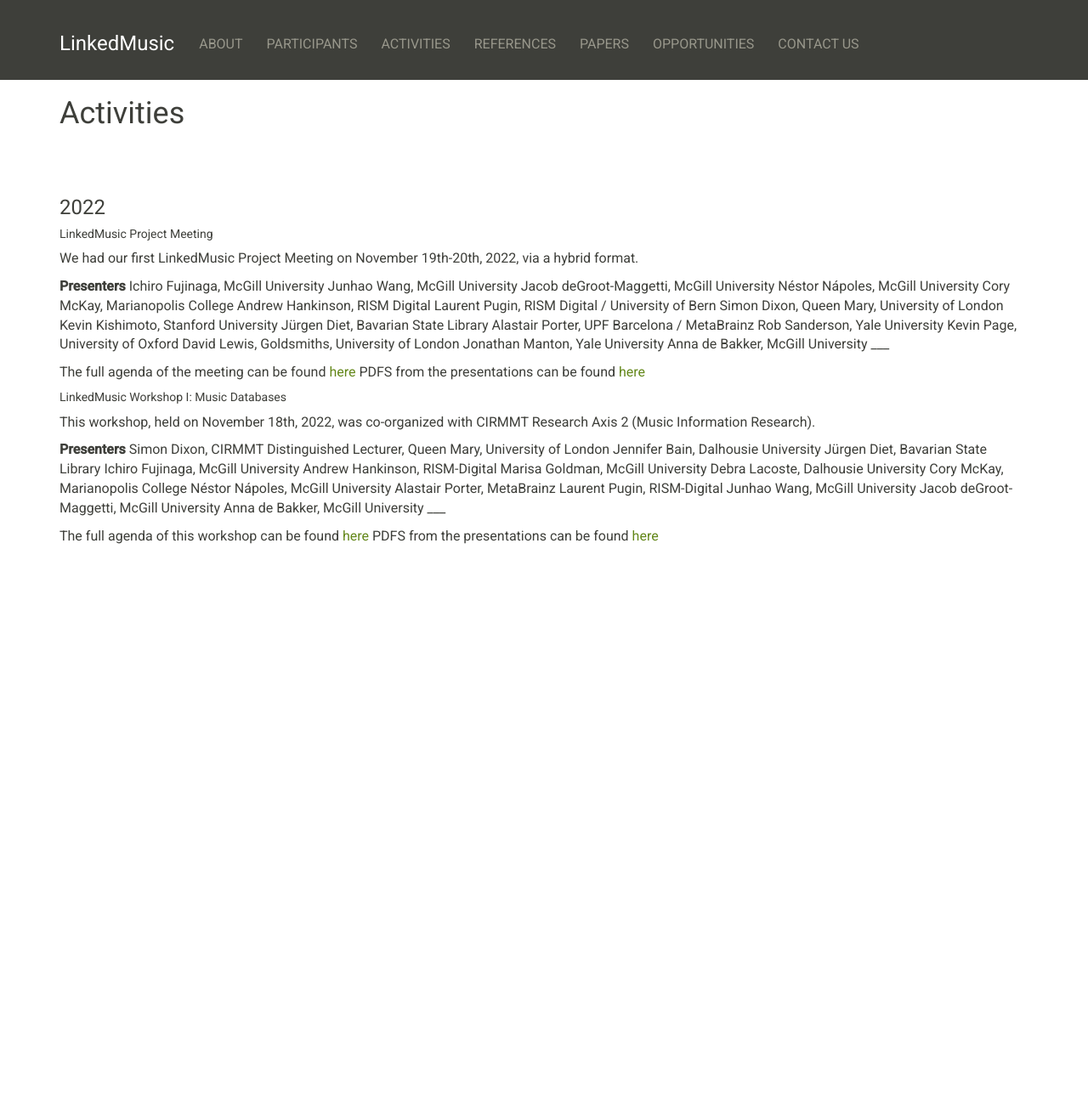
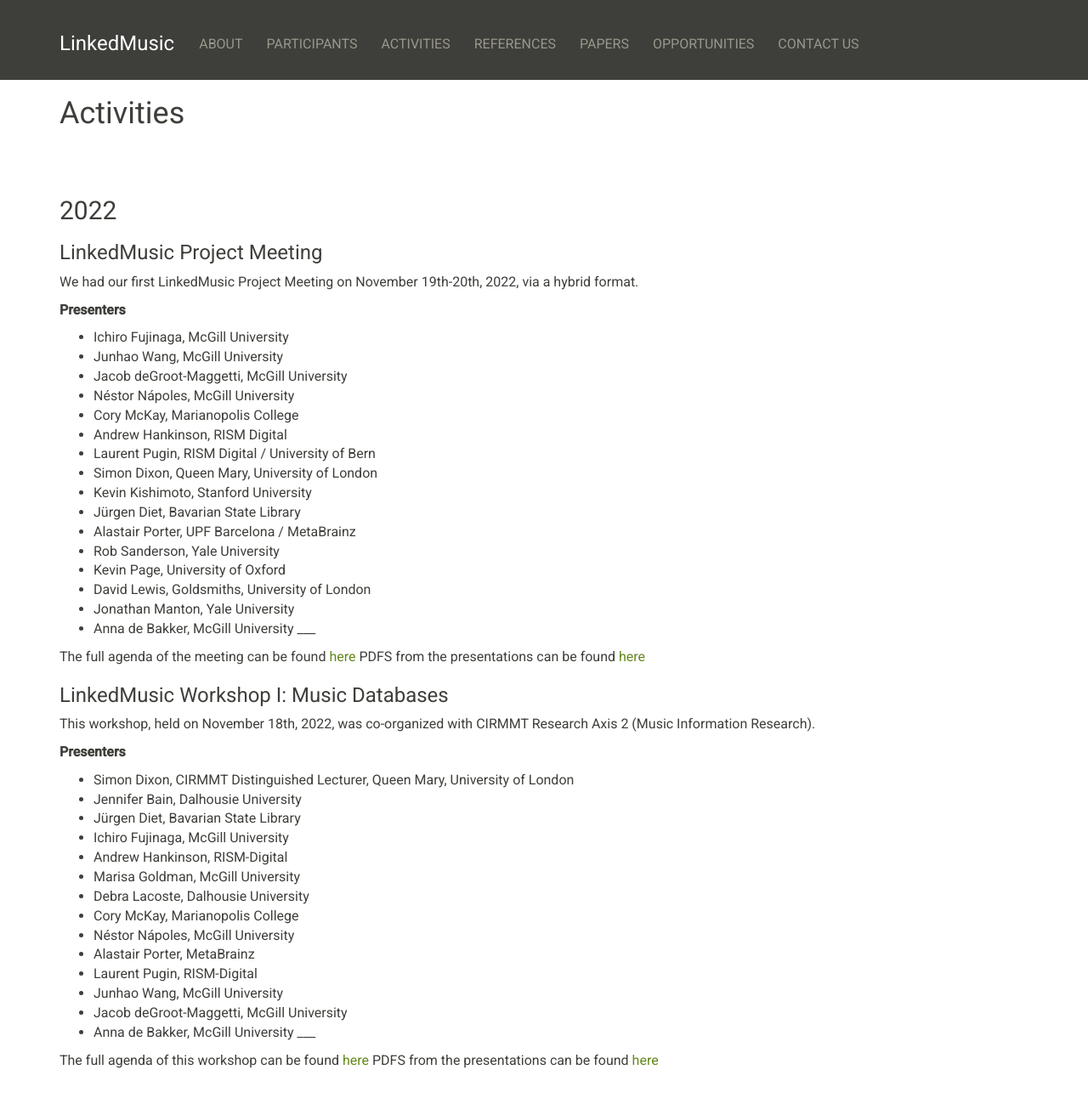
Before and after one commit to DDMAL/linkedmusic-website, a Jekyll site: the page built from activities.md, in a window 1280 px wide and 1292 px high. Shown: the whole window at 85% size. Built offline with Jekyll 4.4.1, drawn with Linux system fonts in a browser that asks for light colours; nearby versions of some CDN libraries.

Commit message:
fixing format

```diff
--- a/activities.md
+++ b/activities.md
@@ -5,53 +5,53 @@
 
 ---
 
-### 2022
+## 2022
 
-##### LinkedMusic Project Meeting
+### LinkedMusic Project Meeting
 
 We had our first LinkedMusic Project Meeting on November 19th-20th, 2022, via a hybrid format.
 
 **Presenters**
-Ichiro Fujinaga, McGill University
-Junhao Wang, McGill University
-Jacob deGroot-Maggetti, McGill University
-Néstor Nápoles, McGill University
-Cory McKay, Marianopolis College
-Andrew Hankinson, RISM Digital
-Laurent Pugin, RISM Digital / University of Bern
-Simon Dixon, Queen Mary, University of London
-Kevin Kishimoto, Stanford University
-Jürgen Diet, Bavarian State Library
-Alastair Porter, UPF Barcelona / MetaBrainz
-Rob Sanderson, Yale University
-Kevin Page, University of Oxford
-David Lewis, Goldsmiths, University of London
-Jonathan Manton, Yale University
-Anna de Bakker, McGill University
+* Ichiro Fujinaga, McGill University
+* Junhao Wang, McGill University
+* Jacob deGroot-Maggetti, McGill University
+* Néstor Nápoles, McGill University
+* Cory McKay, Marianopolis College
+* Andrew Hankinson, RISM Digital
+* Laurent Pugin, RISM Digital / University of Bern
+* Simon Dixon, Queen Mary, University of London
+* Kevin Kishimoto, Stanford University
+* Jürgen Diet, Bavarian State Library
+* Alastair Porter, UPF Barcelona / MetaBrainz
+* Rob Sanderson, Yale University
+* Kevin Page, University of Oxford
+* David Lewis, Goldsmiths, University of London
+* Jonathan Manton, Yale University
+* Anna de Bakker, McGill University
 ___
 
 The full agenda of the meeting can be found [here](https://linkedmusic.ca/meetings)
 PDFS from the presentations can be found [here](https://linkedmusic.ca/meetingpdfs)
 
-##### LinkedMusic Workshop I: Music Databases
+### LinkedMusic Workshop I: Music Databases
 
 This workshop, held on November 18th, 2022, was co-organized with CIRMMT Research Axis 2 (Music Information Research).
 
 **Presenters**
-Simon Dixon, CIRMMT Distinguished Lecturer, Queen Mary, University of London
-Jennifer Bain, Dalhousie University
-Jürgen Diet, Bavarian State Library
-Ichiro Fujinaga, McGill University
-Andrew Hankinson, RISM-Digital
-Marisa Goldman, McGill University
-Debra Lacoste, Dalhousie University
-Cory McKay, Marianopolis College
-Néstor Nápoles, McGill University
-Alastair Porter, MetaBrainz
-Laurent Pugin, RISM-Digital
-Junhao Wang, McGill University
-Jacob deGroot-Maggetti, McGill University
-Anna de Bakker, McGill University
+* Simon Dixon, CIRMMT Distinguished Lecturer, Queen Mary, University of London
+* Jennifer Bain, Dalhousie University
+* Jürgen Diet, Bavarian State Library
+* Ichiro Fujinaga, McGill University
+* Andrew Hankinson, RISM-Digital
+* Marisa Goldman, McGill University
+* Debra Lacoste, Dalhousie University
+* Cory McKay, Marianopolis College
+* Néstor Nápoles, McGill University
+* Alastair Porter, MetaBrainz
+* Laurent Pugin, RISM-Digital
+* Junhao Wang, McGill University
+* Jacob deGroot-Maggetti, McGill University
+* Anna de Bakker, McGill University
 ___
 
 The full agenda of this workshop can be found [here](https://www.cirmmt.org/en/events/workshops/research/linkedmusic-workshop)
```
